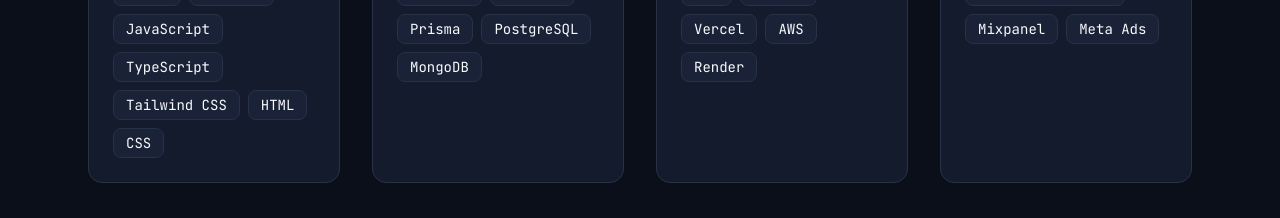
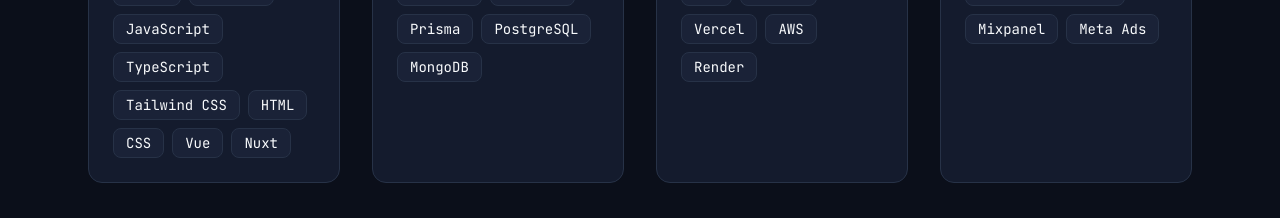
Before and after one commit to surya489/my-portfolio, a Next.js app: page / in a window 1280 px wide. Shown: the part 940-1158 px from the top of the page. Built offline with nearby package versions, Linux system fonts and the light colour scheme; no server answers.

Commit message:
refactor : skills update

```diff
--- a/src/data/skills.ts
+++ b/src/data/skills.ts
@@ -7,6 +7,8 @@ export const skills = {
     "Tailwind CSS",
     "HTML",
     "CSS",
+    "Vue",
+    "Nuxt"
   ],
   backend: [
     "Node.js",
```
